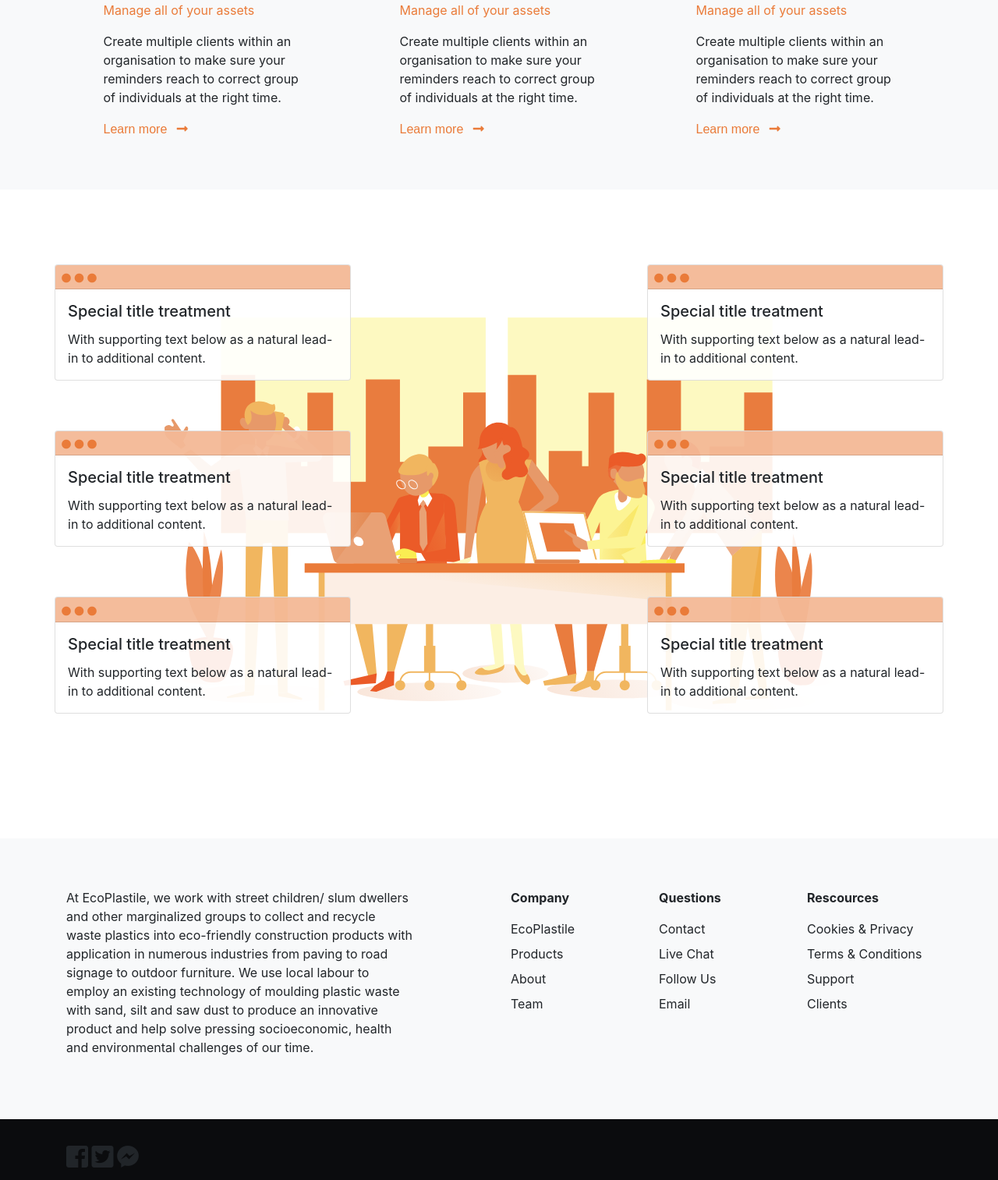
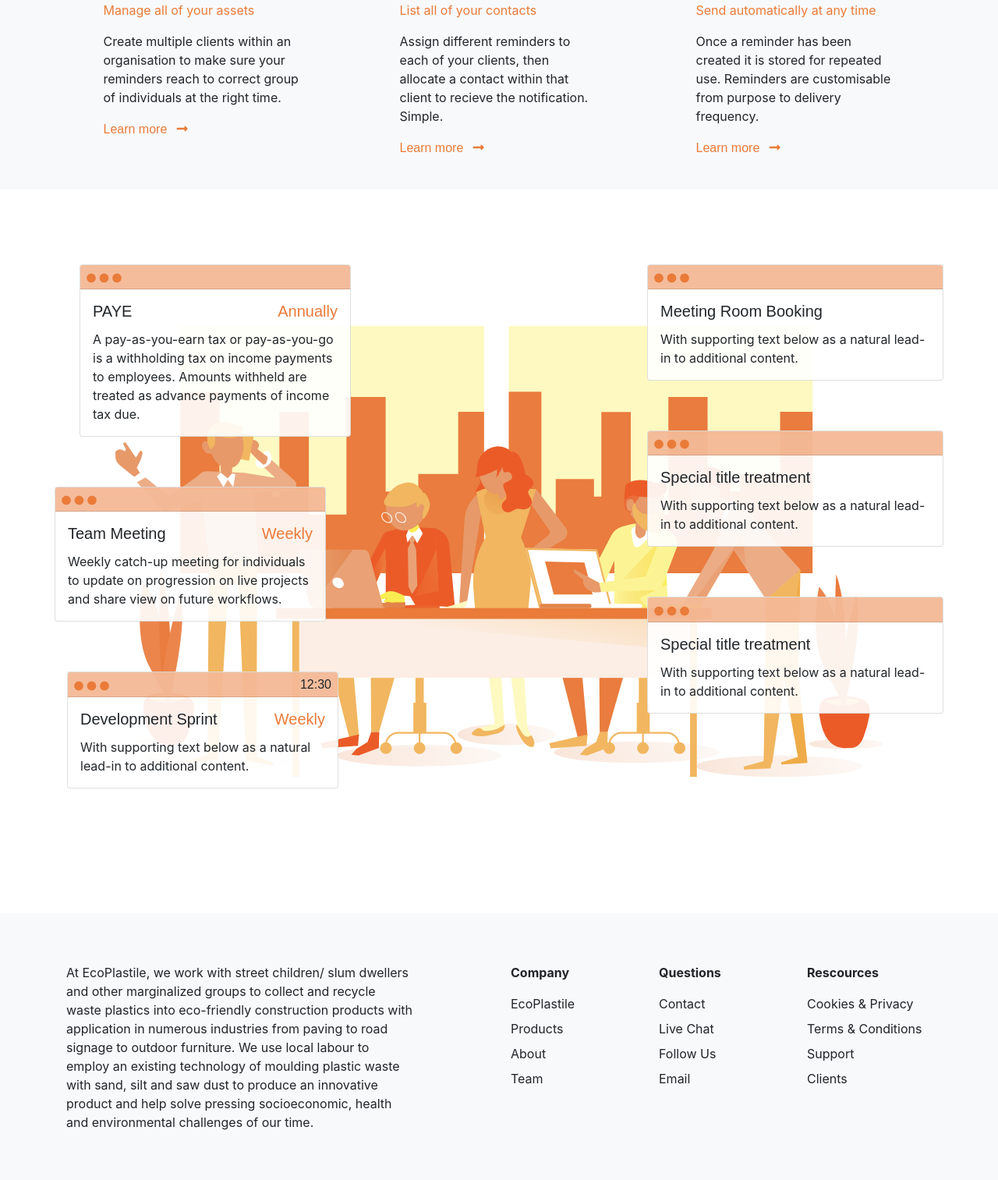
Before and after one commit to lomas1244/AccentNote_Website, a plain HTML site: page index.html in a window 1280 px wide. Shown: the part 967-2480 px from the top of the page at 78% size. Drawn offline with nearby package versions, Linux system fonts and the light colour scheme.

Commit message:
updated text content and animations added to breakdown section

```diff
--- a/css/main.css
+++ b/css/main.css
@@ -107,6 +107,15 @@ h1, h2, a {
     margin-bottom: 6em;
 }
 
+#application .card-title {
+    font-family: co-headline, sans-serif;
+}
+
+#application .card-title span {
+    float: right;
+    color: #EA7B39;
+}
+
 #application .container {
     background-image: url(../img/section/section_app_bg-02.svg);
     background-position: center;
@@ -126,6 +135,12 @@ h1, h2, a {
 #application .card-header {
     padding: 0.2rem 0.5rem;
     background: rgba(234,123,57,0.5)
+}
+
+#application .card-header p {
+    float: right;
+    margin: 0;
+    font-family: co-headline, sans-serif;
 }
 
 #application .card-body {
@@ -165,3 +180,15 @@ h1, h2, a {
     padding-top: 2em;
     padding-bottom: 2em;
 }
+
+#finish i {
+    color: rgba(255,255,255,0.6);
+    margin-right: 0.8em;
+    transition: font-size 1s;
+}
+
+#finish i:hover {
+    color: #EA7B39;
+    cursor: pointer;
+    font-size: 2.5em;
+}
--- a/index.html
+++ b/index.html
@@ -4,6 +4,18 @@
         <!-- Required meta tags -->
         <meta charset="utf-8">
         <meta name="viewport" content="width=device-width, initial-scale=1, shrink-to-fit=no">
+
+        <!-- SEO Meta -->
+
+        <meta name="Description" content="">
+        <meta property="og:title" content="Accent Note (United Kingdom)">
+        <meta property="og:description" content="">
+        <meta property="og:image" content="https://s3.eu-west-2.amazonaws.com/accentpos-img/AccentPOS_Cover_9.png">
+        <meta property="og:url" content="https://www.accentpos.com/">
+        <meta property="og:locale" content="en_GB">
+        <meta property="og:type" content="website">
+        <meta property="og:site_name" content="Accent Note (United Kingdom)">
+        <meta name="author" content="James Lomas">
 
         <!-- Bootstrap CSS -->
         <link rel="stylesheet" href="https://stackpath.bootstrapcdn.com/bootstrap/4.2.1/css/bootstrap.min.css" integrity="sha384-GJzZqFGwb1QTTN6wy59ffF1BuGJpLSa9DkKMp0DgiMDm4iYMj70gZWKYbI706tWS" crossorigin="anonymous">
@@ -107,14 +119,14 @@ Dropdown
                     </div>
                     <div class="col-md-3">
                         <h2>Clients</h2>
-                        <span>Manage all of your assets</span>
-                        <p>Create multiple clients within an organisation to make sure your reminders reach to correct group of individuals at the right time.</p>
+                        <span>List all of your contacts</span>
+                        <p>Assign different reminders to each of your clients, then allocate a contact within that client to recieve the notification. Simple.</p>
                         <a>Learn more <i class="fas fa-long-arrow-alt-right"></i></a>
                     </div>
                     <div class="col-md-3">
                         <h2>Reminders</h2>
-                        <span>Manage all of your assets</span>
-                        <p>Create multiple clients within an organisation to make sure your reminders reach to correct group of individuals at the right time.</p>
+                        <span>Send automatically at any time</span>
+                        <p>Once a reminder has been created it is stored for repeated use. Reminders are customisable from purpose to delivery frequency.</p>
                         <a>Learn more <i class="fas fa-long-arrow-alt-right"></i></a>
                     </div>
                 </div>
@@ -127,36 +139,37 @@ Dropdown
             <div class="container">
                 <div class="row justify-content-between">
                     <div class="col-md-4 card-container">
-                        <div id="n-1" class="card">
+                        <div style="margin-left: 2em;" id="n-1" class="card">
                             <div class="card-header">
                                 <i class="fas fa-circle fa-xs"></i>
                                 <i class="fas fa-circle fa-xs"></i>
                                 <i class="fas fa-circle fa-xs"></i>
                             </div>
                             <div class="card-body">
-                                <h5 class="card-title">Special title treatment</h5>
-                                <p class="card-text">With supporting text below as a natural lead-in to additional content.</p>
+                                <h5 class="card-title">PAYE<span>Annually</span></h5>
+                                <p class="card-text">A pay-as-you-earn tax or pay-as-you-go is a withholding tax on income payments to employees. Amounts withheld are treated as advance payments of income tax due.</p>
                             </div>
                         </div>
-                        <div class="card floating">
+                        <div style="margin-right: 2em;" class="card floating">
                             <div class="card-header">
                                 <i class="fas fa-circle fa-xs"></i>
                                 <i class="fas fa-circle fa-xs"></i>
                                 <i class="fas fa-circle fa-xs"></i>
                             </div>
                             <div class="card-body">
-                                <h5 class="card-title">Special title treatment</h5>
-                                <p class="card-text">With supporting text below as a natural lead-in to additional content.</p>
+                                <h5 class="card-title">Team Meeting<span>Weekly</span></h5>
+                                <p class="card-text">Weekly catch-up meeting for individuals to update on progression on live projects and share view on future workflows.</p>
                             </div>
                         </div>
-                        <div class="card floating">
+                        <div style="margin-left: 1em; margin-right: 1em;" class="card floating">
                             <div class="card-header">
                                 <i class="fas fa-circle fa-xs"></i>
                                 <i class="fas fa-circle fa-xs"></i>
                                 <i class="fas fa-circle fa-xs"></i>
+                                <p>12:30</p>
                             </div>
                             <div class="card-body">
-                                <h5 class="card-title">Special title treatment</h5>
+                                <h5 class="card-title">Development Sprint<span>Weekly</span></h5>
                                 <p class="card-text">With supporting text below as a natural lead-in to additional content.</p>
                             </div>
                         </div>
@@ -169,7 +182,7 @@ Dropdown
                                 <i class="fas fa-circle fa-xs"></i>
                             </div>
                             <div class="card-body">
-                                <h5 class="card-title">Special title treatment</h5>
+                                <h5 class="card-title">Meeting Room Booking</h5>
                                 <p class="card-text">With supporting text below as a natural lead-in to additional content.</p>
                             </div>
                         </div>
@@ -239,9 +252,9 @@ Dropdown
             </div>
             <div class="footer-end">
                 <div class="container">
-                    <i class="fab fa-facebook-square fa-2x"></i>
-                    <i class="fab fa-twitter-square fa-2x"></i>
-                    <i class="fab fa-facebook-messenger fa-2x"></i>
+                    <i class="fab fa-facebook-square fa-2x pulse"></i>
+                    <i class="fab fa-twitter-square fa-2x pulse"></i>
+                    <i class="fab fa-facebook-messenger fa-2x pulse"></i>
                 </div>
             </div>
         </footer>
```
